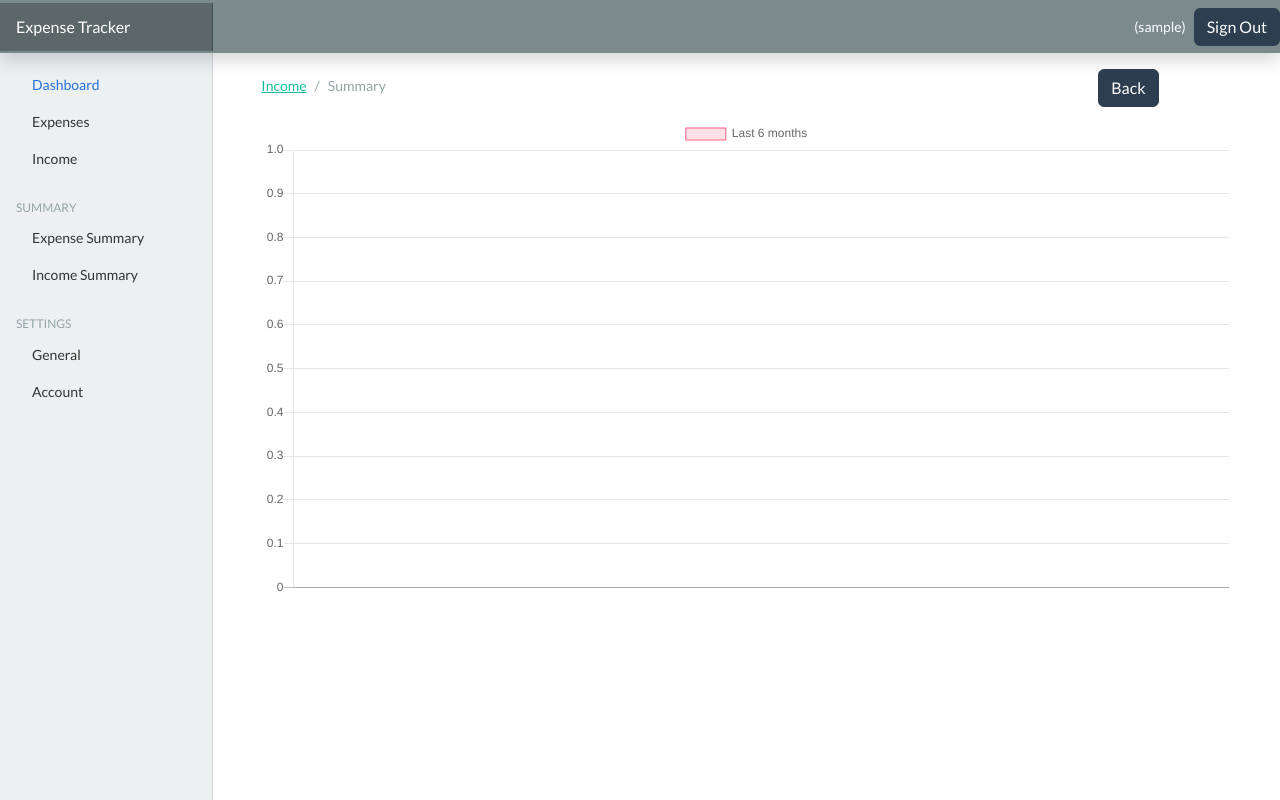
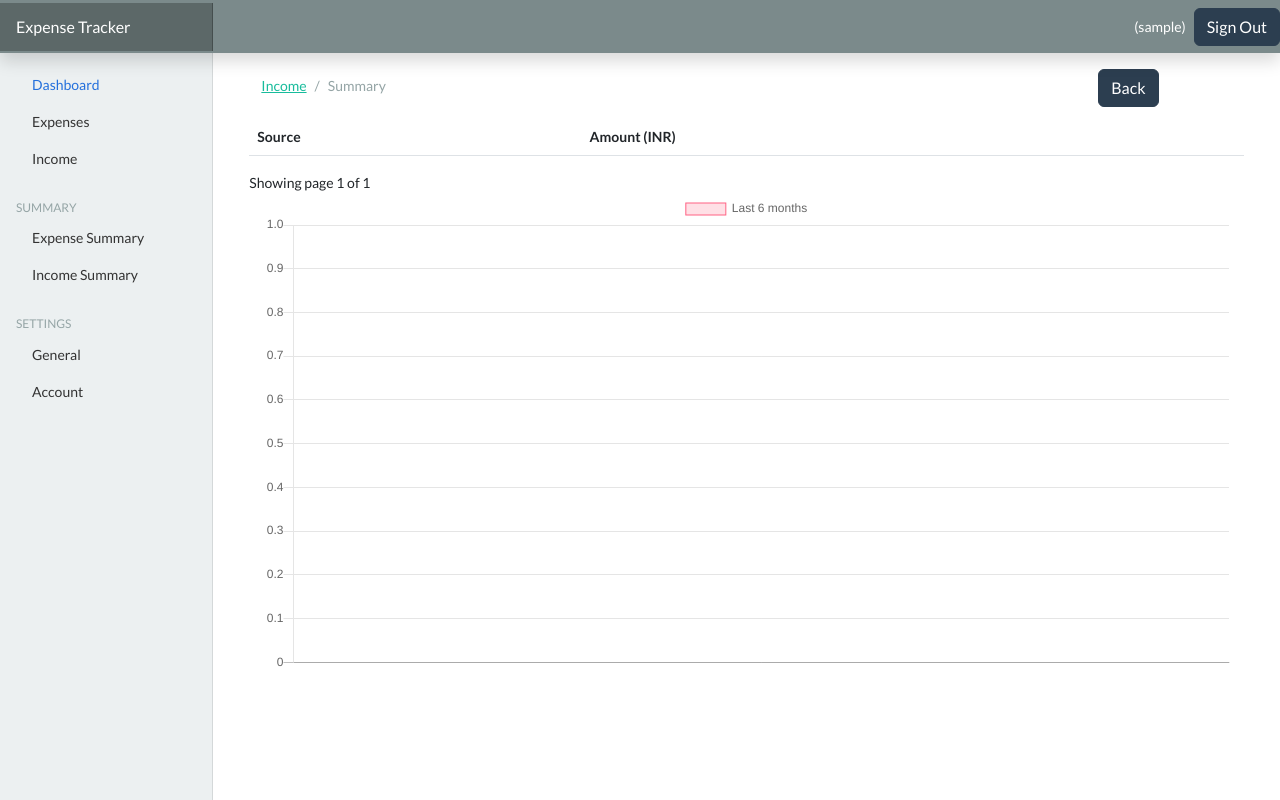
Before and after one commit to dixitpriyanshu/expensetracker, a Django app: page /income/stats in a window 1280 px wide. Run offline with Django 4.2, Linux system fonts and the light colour scheme; the visitor is signed in with stand-in values (Sample User, id 1); data comes from the database, SQL or seed files in the repository; lists and menus that the app fills with data are empty; some libraries are stand-ins or nearby versions.

Commit message:
Stored Procedures added Summary for expense and incomes

```diff
--- a/templates/income/stats.html
+++ b/templates/income/stats.html
@@ -19,7 +19,42 @@
             <a href="" class="btn btn-primary">Back</a>
         </div>
     </div>
+    <div class="app-table">
+        <table class="table table-striped table-hover">
+            <thead>
+                <th>Source</th>
+                <th>Amount ({{currency}})</th>
+                <th></th>
+            </thead>
+            <tbody>
+                {% for total_income in page_obj %}
+                <tr>
+                    <td>{{total_income.source}}</td>
+                    <td>{{total_income.amount}}</td>
+                </tr>
+                {% endfor %}
+            </tbody>
+        </table>
+    </div>
+    <div class="pagination-conatiner">
 
+        <div>
+            Showing page {{ page_obj.number }} of {{ page_obj.paginator.num_pages }}
+        </div>
+        <ul class="pagination align-right float-end mr-auto">
+            {% if page_obj.has_previous %}
+            <li {% if page_obj.number == 1 %} class="page-item active" {% endif %}><a class="page-link" href="?page=1">&laquo; 1</a></li>
+            <li class="page-item"> <a class="page-link" href="?page={{ page_obj.previous_page_number }}">Previous</a></li>
+            {% endif %}
+
+            {% if page_obj.has_next %}
+            <li class="page-item"> <a class="page-link" href="?page={{ page_obj.next_page_number }}">Next</a></li>
+            <li class="page-item"> <a class="page-link" href="?page={{ page_obj.paginator.num_pages }}">{{ page_obj.paginator.num_pages}} &raquo;</a></li>
+            {% endif %}
+
+        </ul>
+
+    </div>
 
     <div class="container">
         <canvas id="myChart"></canvas>
--- a/userincome/views.py
+++ b/userincome/views.py
@@ -1,14 +1,29 @@
 from django.shortcuts import render, redirect
 from django.contrib import messages
 from django.contrib.auth.decorators import login_required
-from .models import UserIncome, Source
+from .models import UserIncome, Source, TotalIncome
 from django.core.paginator import Paginator
 import json
 from django.http import JsonResponse, HttpResponse
 from userpreferences.models import UserPreference
 import datetime
 import csv
+from django.db.models.signals import post_save
+from django.dispatch import receiver
 # Create your views here.
+
+@receiver(post_save, sender=UserIncome)
+def update_total_income(sender, instance, **kwargs):
+    source = instance.source
+    amount = int(instance.amount)
+    owner = instance.owner
+    try:
+        total_income = TotalIncome.objects.get(source=source, owner=owner)
+        current_total = int(total_income.amount)
+        total_income.amount = current_total + amount
+        total_income.save()
+    except TotalIncome.DoesNotExist:
+        TotalIncome.objects.create(source=source, amount=amount, owner=owner)
 
 
 def search_income(request):
@@ -128,7 +143,20 @@ def income_source_summary(request):
     return JsonResponse({'income_source_data': finalrep}, safe= False)
 
 def stats_view(request):
-    return render(request, 'income/stats.html')
+    total_income= TotalIncome.objects.filter(owner = request.user)
+    paginator = Paginator(total_income, 5)
+    page_number = request.GET.get('page')
+    page_obj = Paginator.get_page(paginator, page_number)
+    if UserPreference.objects.filter(user= request.user).exists():
+        currency = UserPreference.objects.get(user= request.user).currency
+    else:
+        currency = 'INR'
+    context = {
+        'total_income': total_income,
+        'page_obj': page_obj,
+        'currency': currency,
+    }
+    return render(request, 'income/stats.html', context)
 
 def export_csv(request):
 
```
Also changed, not shown: userincome/models.py (+8 -0 lines), userincome/migrations/0002_totalincome.py (added).
